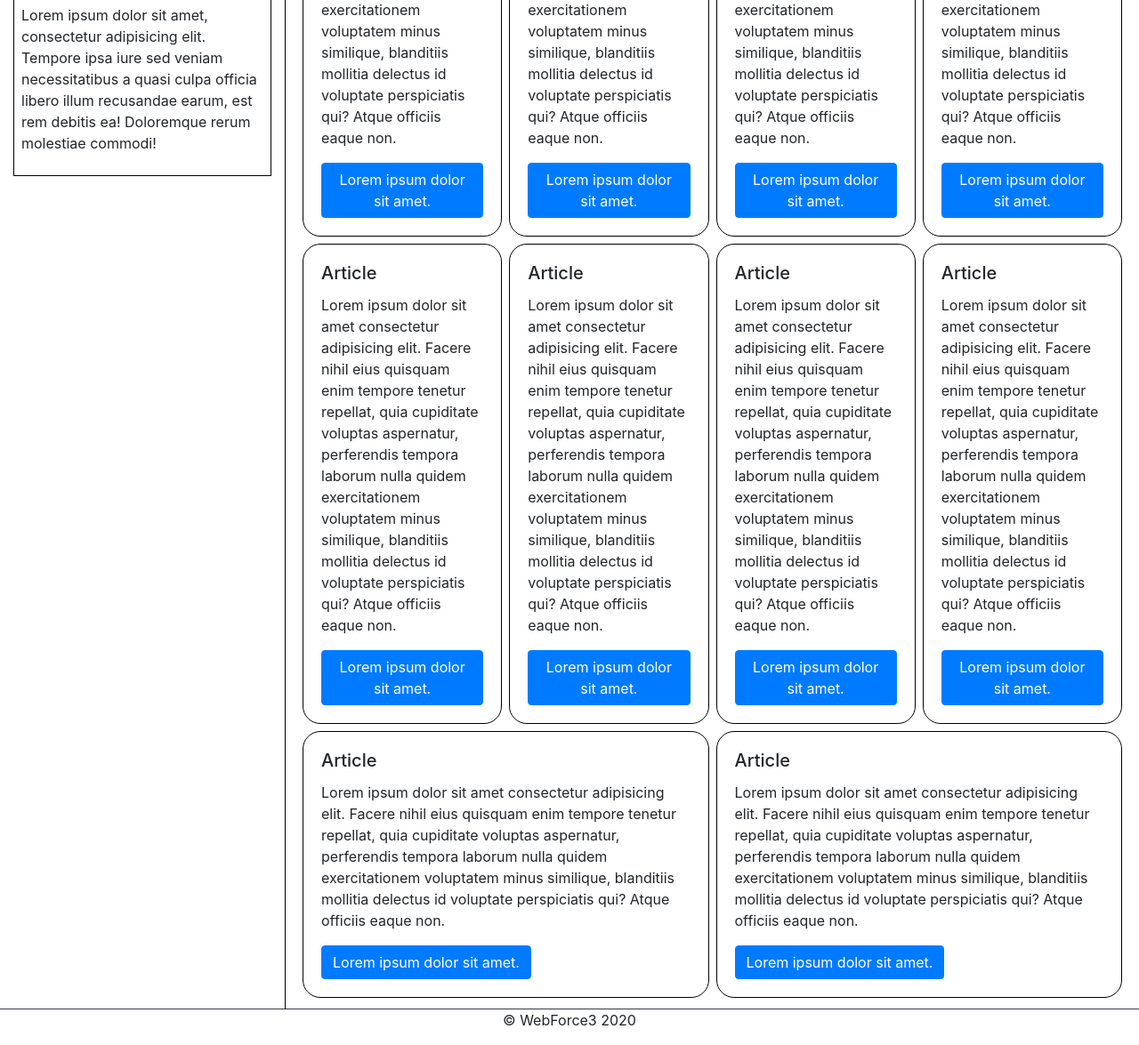
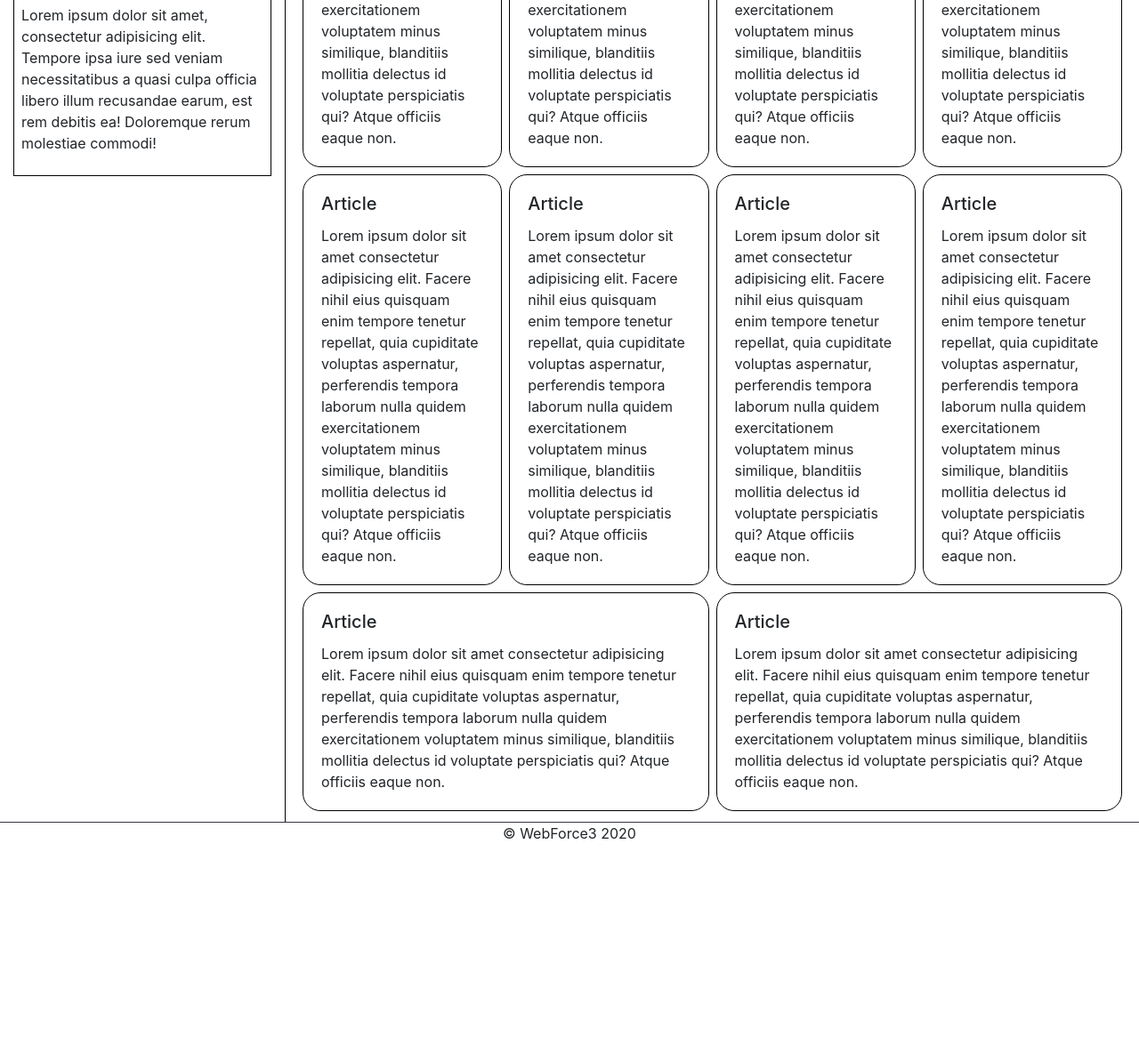
Before and after one commit to st3phd3r0m/wf3-projet-1-en-bootstrap, a plain HTML site: page article.html in a window 1280 px wide. Shown: the part 461-1636 px from the top of the page at 89% size. After the commit the page ends 1426 px from the top, so only its background shows below. Drawn offline with Linux system fonts and the light colour scheme.

Commit message:
buttons removed - artcile.html

```diff
--- a/article.html
+++ b/article.html
@@ -98,52 +98,52 @@
                     <article class="card-body">
                         <h5 class="card-title">Article</h5>
                         <p class="card-text">Lorem ipsum dolor sit amet consectetur adipisicing elit. Facere nihil eius quisquam enim tempore tenetur repellat, quia cupiditate voluptas aspernatur, perferendis tempora laborum nulla quidem exercitationem voluptatem minus similique, blanditiis mollitia delectus id voluptate perspiciatis qui? Atque officiis eaque non.</p>
-                        <a href="#" class="btn btn-primary">Lorem ipsum dolor sit amet.</a>
+
                     </article>
                     <article class="card-body">
                         <h5 class="card-title">Article</h5>
                         <p class="card-text">Lorem ipsum dolor sit amet consectetur adipisicing elit. Facere nihil eius quisquam enim tempore tenetur repellat, quia cupiditate voluptas aspernatur, perferendis tempora laborum nulla quidem exercitationem voluptatem minus similique, blanditiis mollitia delectus id voluptate perspiciatis qui? Atque officiis eaque non.</p>
-                        <a href="#" class="btn btn-primary">Lorem ipsum dolor sit amet.</a>
+
                     </article>
                     <article class="card-body">
                         <h5 class="card-title">Article</h5>
                         <p class="card-text">Lorem ipsum dolor sit amet consectetur adipisicing elit. Facere nihil eius quisquam enim tempore tenetur repellat, quia cupiditate voluptas aspernatur, perferendis tempora laborum nulla quidem exercitationem voluptatem minus similique, blanditiis mollitia delectus id voluptate perspiciatis qui? Atque officiis eaque non.</p>
-                        <a href="#" class="btn btn-primary">Lorem ipsum dolor sit amet.</a>
+
                     </article>
                     <article class="card-body">
                         <h5 class="card-title">Article</h5>
                         <p class="card-text">Lorem ipsum dolor sit amet consectetur adipisicing elit. Facere nihil eius quisquam enim tempore tenetur repellat, quia cupiditate voluptas aspernatur, perferendis tempora laborum nulla quidem exercitationem voluptatem minus similique, blanditiis mollitia delectus id voluptate perspiciatis qui? Atque officiis eaque non.</p>
-                        <a href="#" class="btn btn-primary">Lorem ipsum dolor sit amet.</a>
+
                     </article>
                     <article class="card-body">
                         <h5 class="card-title">Article</h5>
                         <p class="card-text">Lorem ipsum dolor sit amet consectetur adipisicing elit. Facere nihil eius quisquam enim tempore tenetur repellat, quia cupiditate voluptas aspernatur, perferendis tempora laborum nulla quidem exercitationem voluptatem minus similique, blanditiis mollitia delectus id voluptate perspiciatis qui? Atque officiis eaque non.</p>
-                        <a href="#" class="btn btn-primary">Lorem ipsum dolor sit amet.</a>
+
                     </article>
                     <article class="card-body">
                         <h5 class="card-title">Article</h5>
                         <p class="card-text">Lorem ipsum dolor sit amet consectetur adipisicing elit. Facere nihil eius quisquam enim tempore tenetur repellat, quia cupiditate voluptas aspernatur, perferendis tempora laborum nulla quidem exercitationem voluptatem minus similique, blanditiis mollitia delectus id voluptate perspiciatis qui? Atque officiis eaque non.</p>
-                        <a href="#" class="btn btn-primary">Lorem ipsum dolor sit amet.</a>
+
                     </article>
                     <article class="card-body">
                         <h5 class="card-title">Article</h5>
                         <p class="card-text">Lorem ipsum dolor sit amet consectetur adipisicing elit. Facere nihil eius quisquam enim tempore tenetur repellat, quia cupiditate voluptas aspernatur, perferendis tempora laborum nulla quidem exercitationem voluptatem minus similique, blanditiis mollitia delectus id voluptate perspiciatis qui? Atque officiis eaque non.</p>
-                        <a href="#" class="btn btn-primary">Lorem ipsum dolor sit amet.</a>
+
                     </article>
                     <article class="card-body">
                         <h5 class="card-title">Article</h5>
                         <p class="card-text">Lorem ipsum dolor sit amet consectetur adipisicing elit. Facere nihil eius quisquam enim tempore tenetur repellat, quia cupiditate voluptas aspernatur, perferendis tempora laborum nulla quidem exercitationem voluptatem minus similique, blanditiis mollitia delectus id voluptate perspiciatis qui? Atque officiis eaque non.</p>
-                        <a href="#" class="btn btn-primary">Lorem ipsum dolor sit amet.</a>
+
                     </article>
                     <article class="card-body">
                         <h5 class="card-title">Article</h5>
                         <p class="card-text">Lorem ipsum dolor sit amet consectetur adipisicing elit. Facere nihil eius quisquam enim tempore tenetur repellat, quia cupiditate voluptas aspernatur, perferendis tempora laborum nulla quidem exercitationem voluptatem minus similique, blanditiis mollitia delectus id voluptate perspiciatis qui? Atque officiis eaque non.</p>
-                        <a href="#" class="btn btn-primary">Lorem ipsum dolor sit amet.</a>
+
                     </article>
                     <article class="card-body">
                         <h5 class="card-title">Article</h5>
                         <p class="card-text">Lorem ipsum dolor sit amet consectetur adipisicing elit. Facere nihil eius quisquam enim tempore tenetur repellat, quia cupiditate voluptas aspernatur, perferendis tempora laborum nulla quidem exercitationem voluptatem minus similique, blanditiis mollitia delectus id voluptate perspiciatis qui? Atque officiis eaque non.</p>
-                        <a href="#" class="btn btn-primary">Lorem ipsum dolor sit amet.</a>
+
                     </article>
 
 
```
